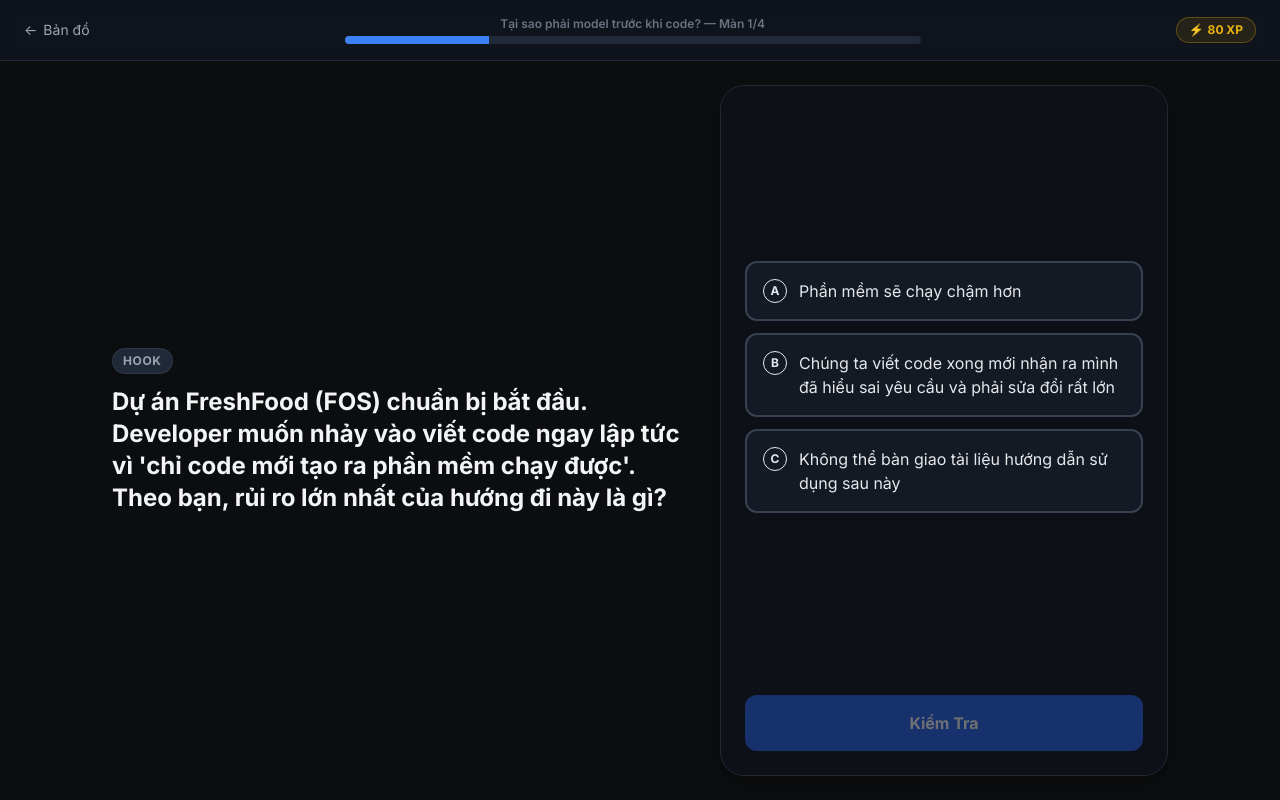
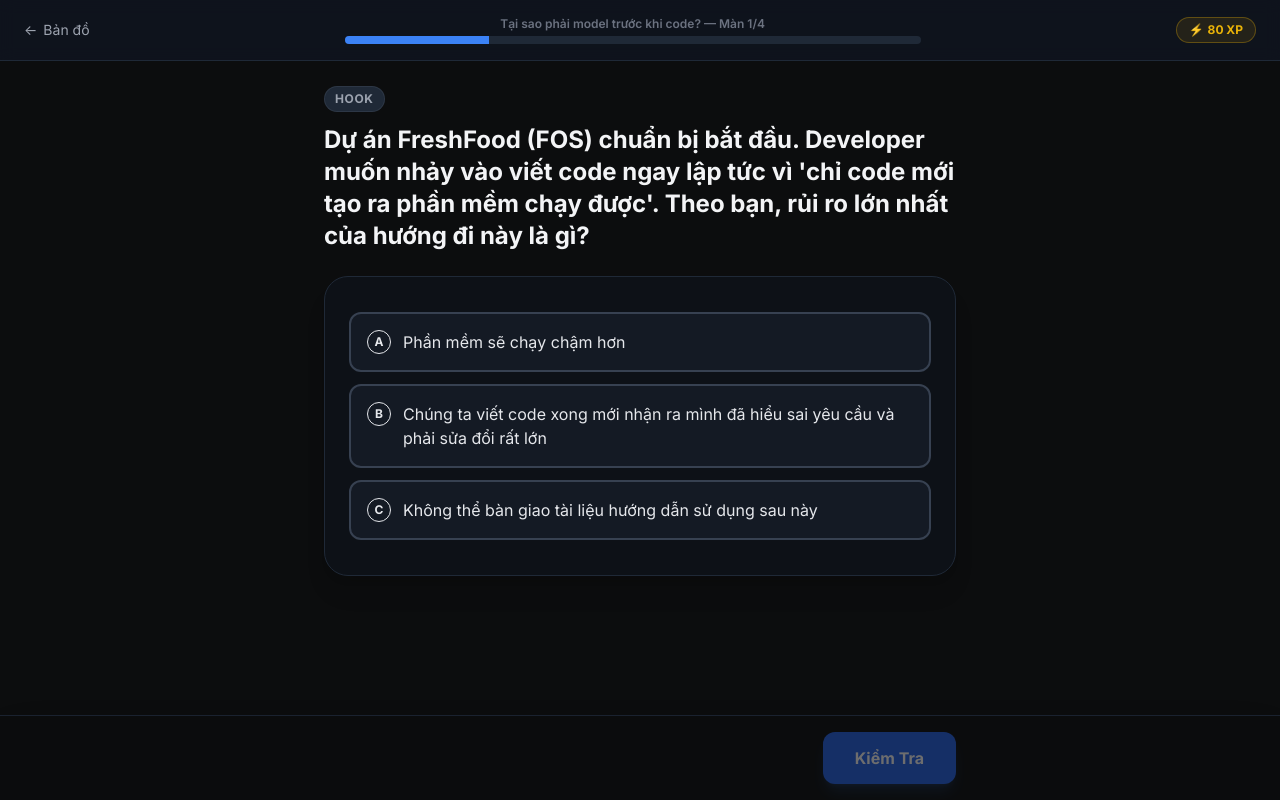
Before and after one commit to nphphuc/t10e, a React (Vite) app in the folder webapp/: page /t10e/lesson/L01-01 in a window 1280 px wide. Built offline with nearby package versions, Linux system fonts and the light colour scheme.

Commit message:
feat(ux): single-column layout + fixed bottom action bar

```diff
--- a/webapp/src/engine/LessonPlayer.tsx
+++ b/webapp/src/engine/LessonPlayer.tsx
@@ -529,9 +529,8 @@
       </header>
 
       {/* Main Body */}
-      <main className="flex-1 flex flex-col md:flex-row max-w-7xl w-full mx-auto p-6 gap-8 items-stretch justify-center">
-        {/* Left pane: prompt & diagram */}
-        <div className="flex-1 flex flex-col justify-center space-y-6 md:max-w-xl">
+      <main className="flex-grow max-w-[680px] w-full mx-auto p-6 space-y-6 pb-40 flex flex-col justify-start">
+        {/* Prompt, tags, role */}
         <div className="space-y-3">
           {import.meta.env.DEV && (
             <span className="px-2.5 py-1 rounded-full text-xs font-bold uppercase tracking-wider bg-gray-800 text-gray-400 border border-gray-700/60 inline-block">
@@ -548,6 +547,11 @@
           )}
         </div>
 
+        {/* Interactive widget */}
+        <div className="bg-gray-900/40 border border-gray-800 rounded-3xl p-6 shadow-xl min-h-[300px] flex flex-col justify-center">
+          {renderWidget()}
+        </div>
+
         {/* Solution Worked Example Block */}
         {isWrongSubmitted && currentScreen.solution && (
           <div className="p-5 rounded-2xl bg-yellow-950/15 border border-yellow-900/40 text-yellow-100/90 text-[15px] leading-relaxed md:leading-loose whitespace-pre-line animate-fadeIn">
@@ -558,50 +562,50 @@
             <p>{currentScreen.solution}</p>
           </div>
         )}
-        </div>
+      </main>
 
-        {/* Right pane: widgets & inputs */}
-        <div className="flex-1 flex flex-col justify-center max-w-md w-full mx-auto md:mx-0">
-          <div className="bg-gray-900/40 border border-gray-800 rounded-3xl p-6 shadow-xl flex-grow flex flex-col justify-between min-h-[350px]">
-            <div className="flex-grow flex flex-col justify-center">
-              {renderWidget()}
-            </div>
-
-            {/* Hint & Feedback output block */}
-            <div className="mt-6 space-y-4">
+      {/* Fixed bottom action bar */}
+      <div className="fixed bottom-0 left-0 right-0 z-40 bg-[#0c0d0e]/95 border-t border-gray-800/80 shadow-2xl backdrop-blur-md">
+        <div className="max-w-[680px] w-full mx-auto px-6 py-4 flex flex-col md:flex-row md:items-center md:justify-between gap-4">
+          {/* Left side: Hint / Feedback */}
+          <div className="flex-1 min-w-0">
             {/* Correct Feedback */}
             {isCorrectSubmitted && (currentScreen.feedbackCorrect || currentScreen.explanation) && (
-                <div className="p-5 rounded-xl bg-success/10 border border-success/30 text-success text-[15px] md:text-base leading-relaxed md:leading-loose whitespace-pre-line animate-fadeIn">
-                  <div className="font-bold mb-2 text-lg">Đúng!</div>
+              <div className="text-success text-[15px] md:text-base leading-relaxed md:leading-loose whitespace-pre-line animate-fadeIn">
+                <div className="font-bold mb-1 flex items-center gap-1.5 text-base">
+                  <span>✓</span>
+                  <span>Đúng!</span>
+                </div>
                 <p>{currentScreen.feedbackCorrect || currentScreen.explanation}</p>
               </div>
             )}
 
             {/* Hints Escalation Output */}
             {!isCorrectSubmitted && activeHint && (
-                <div className="p-5 rounded-xl bg-gray-800/80 border border-gray-700 text-gray-300 text-[15px] md:text-base leading-relaxed md:leading-loose whitespace-pre-line animate-fadeIn">
-                  <div className="font-bold text-blue-400 mb-2 text-lg flex items-center gap-1.5">
+              <div className="text-gray-300 text-[15px] md:text-base leading-relaxed md:leading-loose whitespace-pre-line animate-fadeIn">
+                <div className="font-bold text-blue-400 mb-1 flex items-center gap-1.5 text-base">
                   <span>💡</span>
                   <span>{attempts >= 3 ? "Giải đáp" : `Gợi ý tầng ${attempts}`}</span>
                 </div>
                 <p>{activeHint.text}</p>
               </div>
             )}
+          </div>
 
-              {/* Action buttons */}
-              <div className="pt-2">
+          {/* Right side: Action Button */}
+          <div className="flex-shrink-0 md:pl-4 flex items-center justify-end">
             {!isSubmitted ? (
               <button
                 disabled={currentAnswer === null && currentScreen.type !== 'takeaway'}
                 onClick={handleCheck}
-                    className="w-full py-4 rounded-xl font-bold bg-blue-600 text-white hover:bg-blue-500 transition-colors disabled:opacity-40 disabled:cursor-not-allowed"
+                className="w-full md:w-auto px-8 py-3.5 rounded-xl font-bold bg-blue-600 text-white hover:bg-blue-500 transition-colors disabled:opacity-40 disabled:cursor-not-allowed text-base shadow-lg shadow-blue-500/20"
               >
                 Kiểm Tra
               </button>
             ) : (
               <button
                 onClick={handleNext}
-                    className="w-full py-4 rounded-xl font-bold bg-success text-black hover:bg-opacity-90 transition-opacity"
+                className="w-full md:w-auto px-8 py-3.5 rounded-xl font-bold bg-success text-black hover:bg-opacity-90 transition-opacity text-base"
               >
                 {currentScreenIdx === lesson.screens.length - 1 ? "Hoàn Thành" : "Tiếp Tục"}
               </button>
@@ -610,7 +614,5 @@
         </div>
       </div>
     </div>
-      </main>
-    </div>
   );
 }
```
Lines whose indentation alone changed are shown as unchanged.
